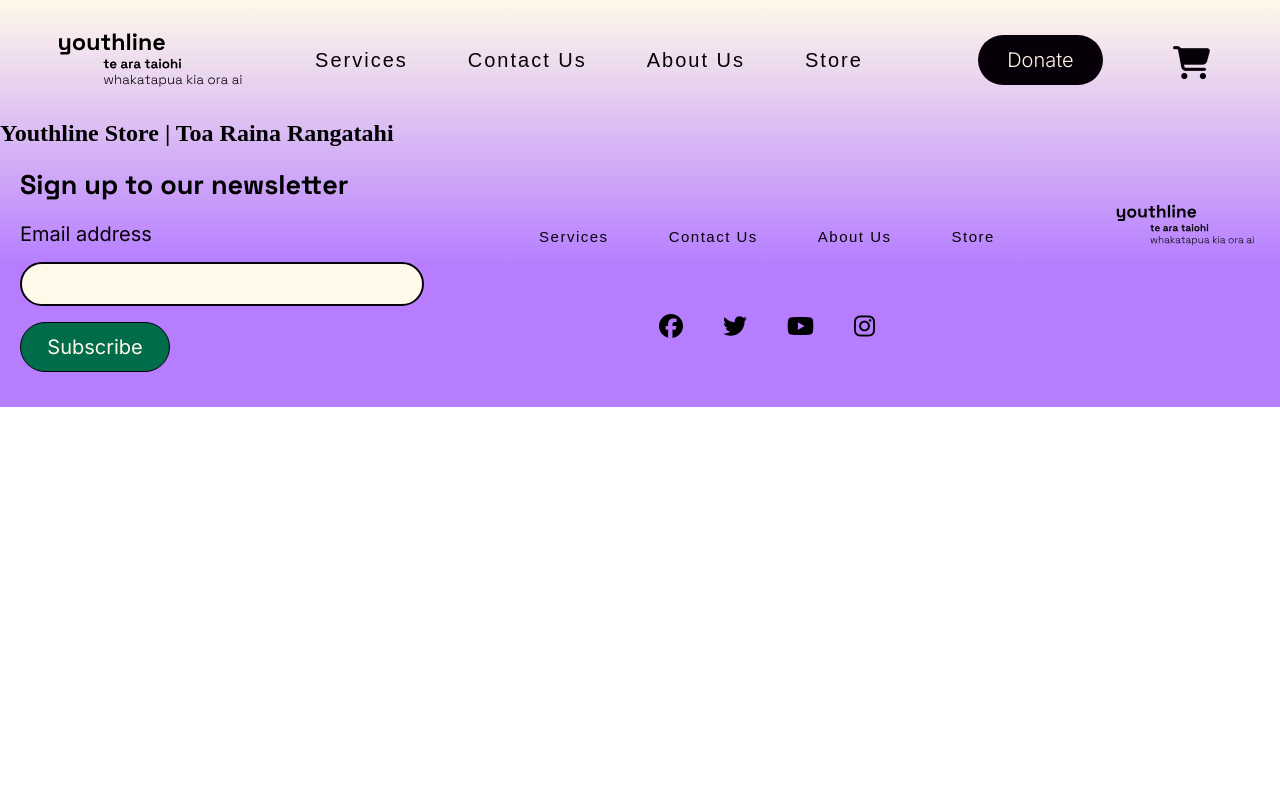
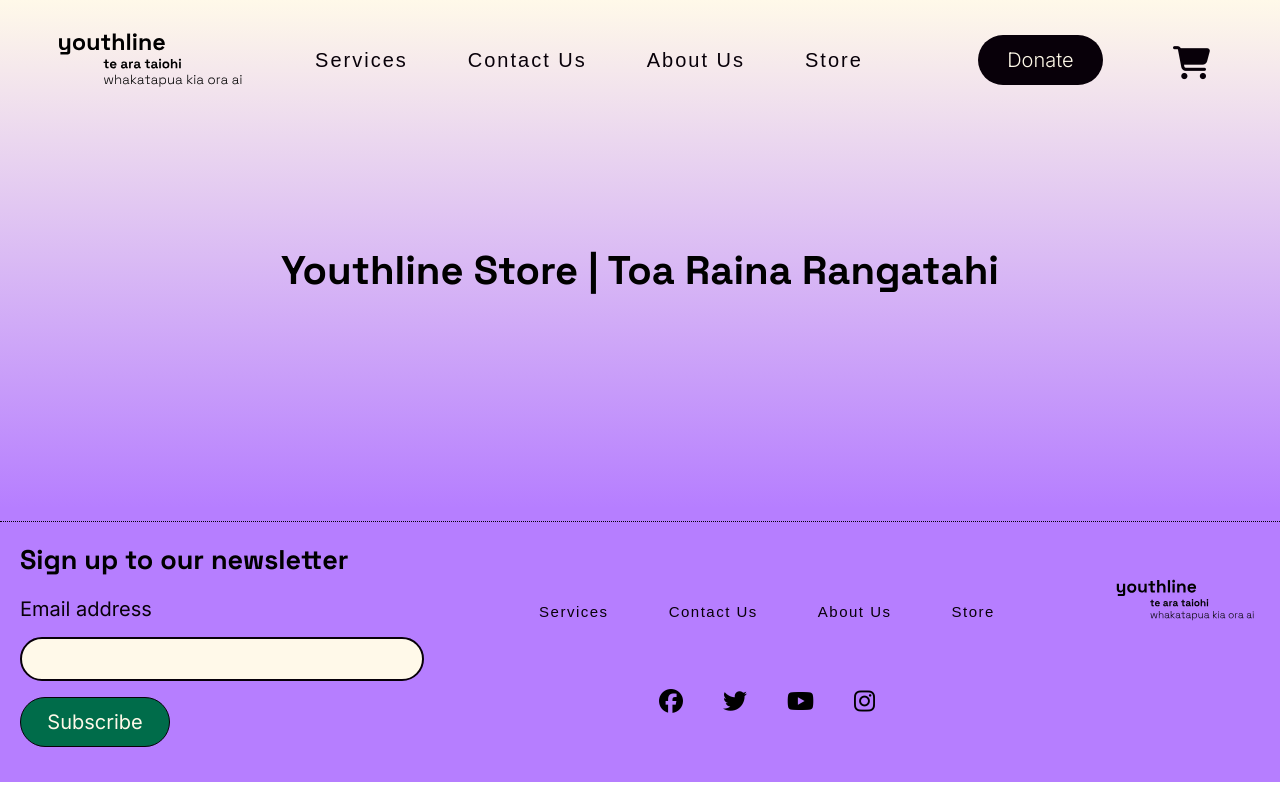
Before and after one commit to 5torey/Youthline-Website-Redesign, a React (Vite) app: page /#/store in a window 1280 px wide. Built offline with nearby package versions, Linux system fonts and the light colour scheme; no server answers.

Commit message:
store styling

```diff
--- a/src/css/Advice.scss
+++ b/src/css/Advice.scss
@@ -55,6 +55,9 @@
 
     .advice-sub-container {
         flex-direction: column;
+        margin: 0px;
+        padding: 0px;
+        width: 371px;
     }
 }
 @media screen and (min-width: 800px){}
--- a/src/css/Contact.scss
+++ b/src/css/Contact.scss
@@ -166,6 +166,7 @@
 
     .contact-form-container {
         margin-bottom: 20px;
+        width: 350px;
     }
 
     #cfimg {
--- a/src/css/Store.scss
+++ b/src/css/Store.scss
@@ -1,2 +1,93 @@
-@media screen and (max-width: 800px){}
+// Imports
+@import '_colours';
+@import '_fonts';
+
+.store-container {
+    display: flex;
+    flex-direction: column;
+    justify-content: center;
+    align-items: center;
+    border-bottom: dotted 1px $black;
+    padding: 100px;
+}
+
+.title-container {
+    display: flex;
+    flex-direction: column;
+    justify-content: start;
+    align-items: flex-start;
+    margin-top: 25px;
+}
+
+#storetitle{
+    font-family: $heading;
+    font-size: 40px;
+    padding-bottom: 25px;
+    margin-bottom: 100px;
+}
+
+#subtitle {
+    font-family: $heading;
+    font-size: 31.5px;
+    text-align: left !important;
+}
+
+.product-container {
+    margin: 20px;
+    display: flex;
+    flex-direction: column;
+    align-items: center;
+
+}
+
+.product-link  {
+    display: inline-flex;
+    flex-direction: row;
+}
+
+.donation-container {
+    display: flex;
+    flex-direction: row;
+}
+
+.merchandise-container {
+    display: flex;
+    flex-direction: row;
+}
+
+#prodname {
+    display: flex;
+    font-family: $body;
+    font-size: 30px;
+    padding: 25px;
+    font-weight: 300;
+    color: $black;
+    word-wrap: break-word;
+}
+
+#prodprice {
+    display: flex;
+    font-family: $body;
+    font-size: 20px;
+    font-weight: 300;
+    color: $black;
+}
+
+@media screen and (max-width: 800px){
+    .store-container {
+        flex-direction: column  !important;
+    }
+
+    .donation-container, .product-link, .title-container, .merchandise-container, .details-container {
+        flex-direction: column;
+        align-items: center;
+        justify-content: center;
+        text-align: center;
+    }
+
+    #subtitle {
+        text-align: center !important;
+    }
+
+}
 @media screen and (min-width: 800px){}
--- a/src/pages/Store/Store.jsx
+++ b/src/pages/Store/Store.jsx
@@ -1,7 +1,7 @@
 import {useState, useEffect} from 'react'
 import axios from 'axios';
 import { Link } from 'react-router-dom';
-
+import '../../css/Store.scss';
 
 const Store = () => {
 
@@ -64,13 +64,13 @@
           {/* Product Container */}
           <div className="product-container">
           {/* Product Image */}
-          <div className="product-image">
+          {/* <div className="product-image"> */}
             <img src={getFeaturedImage(product)} alt="Product Image" />
-          </div>
+          {/* </div> */}
           {/* Detail Container */}
           <div className="details-container">
-          <h4 className="name">{product.name}</h4>
-          <h3 className="name">${product.prices.price/100} {product.prices.currency_code}</h3>
+          <h4 id='prodname'className="name">{product.name}</h4>
+          <h3 id='prodprice'className="name">${product.prices.price/100} {product.prices.currency_code}</h3>
           </div>
           {/* End of Product Container */}
           </div>
@@ -88,20 +88,21 @@
 
       <div className='store-container'>
         <div className="title-container">
-          <h2>Youthline Store | Toa Raina Rangatahi </h2>
+          <h2 id='storetitle'>Youthline Store | Toa Raina Rangatahi </h2>
         </div>
         {!loading &&
         <>
         <div className='donation-container'>
         <div className="title-container">
-        <h3>Donate | Koha</h3>
+        <h3 id='subtitle'>Donate | Koha</h3>
         </div>
                 {loading ? null : <Products products={donations}/>}
           </div>
                  <div className="merchandise-container">
                   <div className="title-container">
-                    <h3>Merchandise | Hoko</h3>
+                    <h3 id='subtitle'>Merchandise | Hoko</h3>
                     </div>
+
                  {loading ? null : <Products products={products}/>}
                  </div>
                  </>
```
Also changed, not shown: src/css/Product.scss (added).
